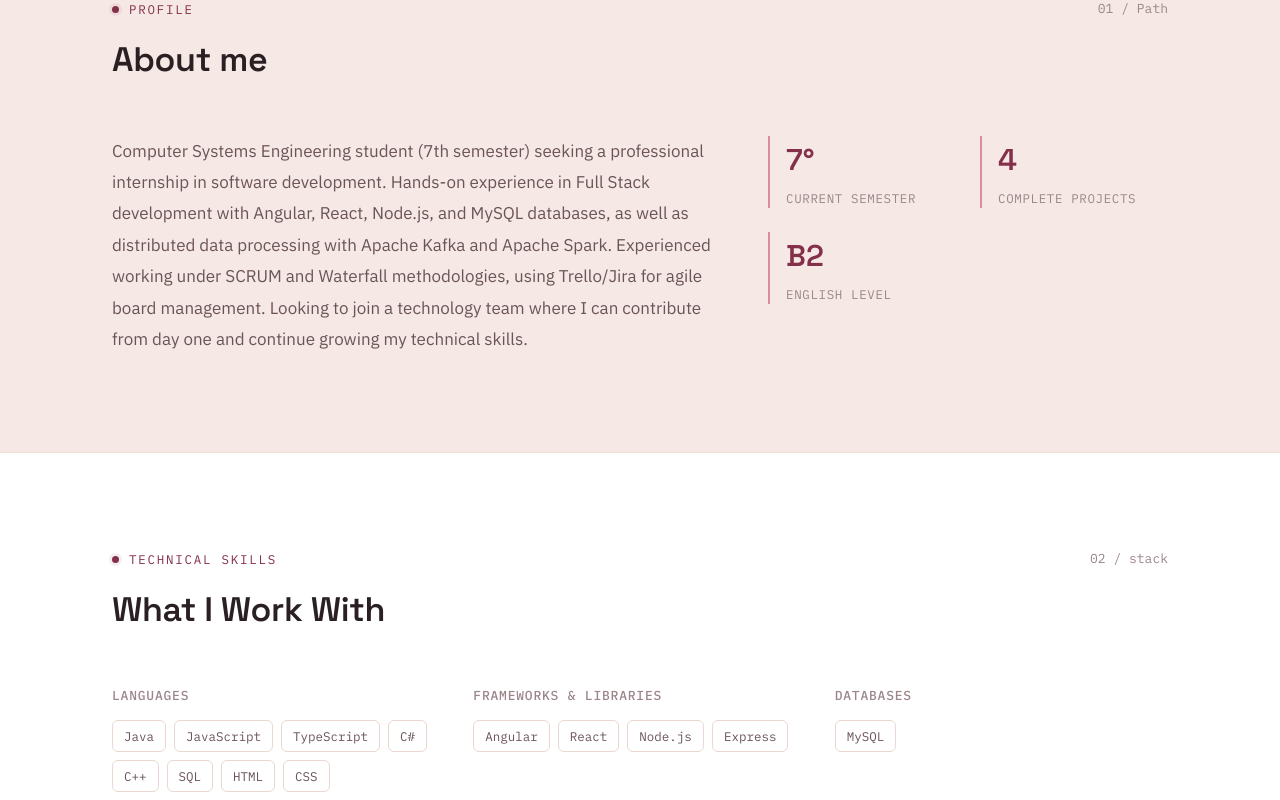
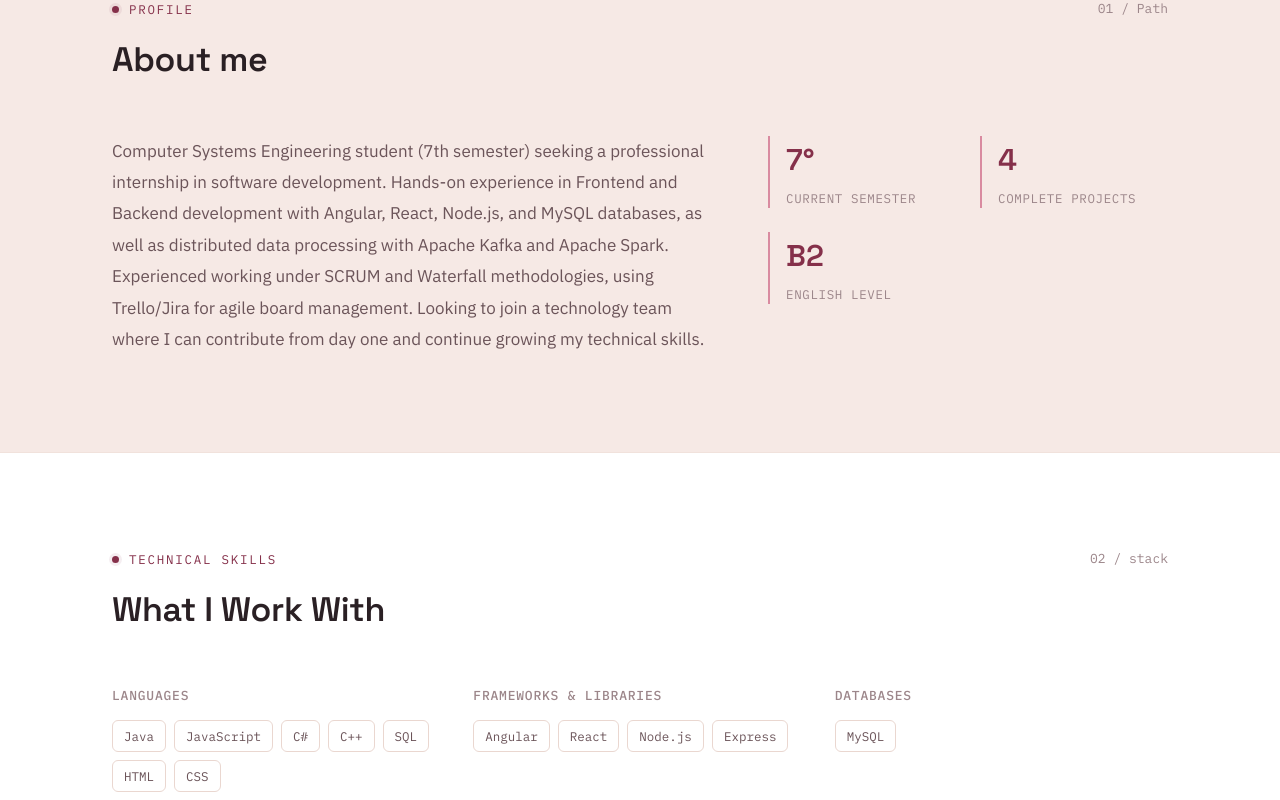
Before and after one commit to vabersal05/CV-Valeria-Bernal-Salcedo, an Angular app: page / in a window 1280 px wide. Shown: the part 1020-1820 px from the top of the page. Built offline with nearby package versions, Linux system fonts and the light colour scheme.

Commit message:
Ajustes finales-2

```diff
--- a/src/app/components/about/about.component.html
+++ b/src/app/components/about/about.component.html
@@ -11,7 +11,7 @@
     <div class="about__grid">
       <p class="about__text">
         Computer Systems Engineering student (7th semester) seeking a professional internship in software
-        development. Hands-on experience in Full Stack development with Angular, React, Node.js, and MySQL
+        development. Hands-on experience in Frontend and Backend development with Angular, React, Node.js, and MySQL
         databases, as well as distributed data processing with Apache Kafka and Apache Spark. Experienced
         working under SCRUM and Waterfall methodologies, using Trello/Jira for agile board management.
         Looking to join a technology team where I can contribute from day one and continue growing my technical
--- a/src/app/components/skills/skills.component.ts
+++ b/src/app/components/skills/skills.component.ts
@@ -14,7 +14,7 @@ interface SkillGroup {
 })
 export class SkillsComponent {
   groups: SkillGroup[] = [
-    { title: 'Languages', items: ['Java', 'JavaScript', 'TypeScript', 'C#', 'C++', 'SQL', 'HTML', 'CSS'] },
+    { title: 'Languages', items: ['Java', 'JavaScript', 'C#', 'C++', 'SQL', 'HTML', 'CSS'] },
     { title: 'Frameworks & Libraries', items: ['Angular', 'React', 'Node.js', 'Express'] },
     { title: 'Databases', items: ['MySQL'] },
     { title: 'Tools', items: ['Git', 'GitHub', 'Docker', 'Trello', 'Jira', 'VS Code', 'Visual Studio', 'Postman', 'XAMPP'] },
```
Also changed, not shown: 1 other file (tests, documents, lock files or other folders).
